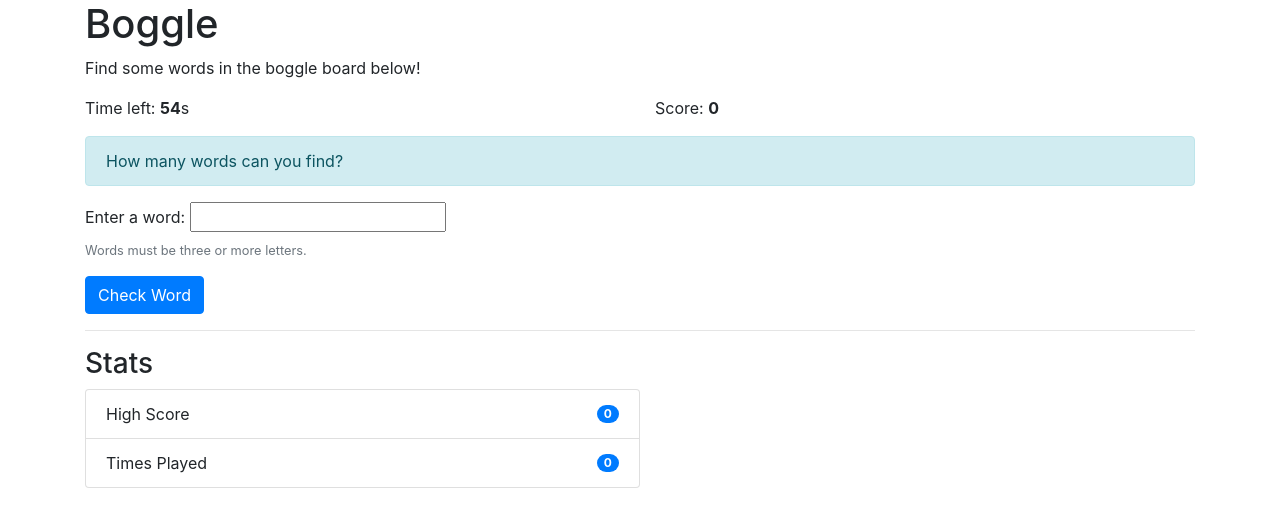
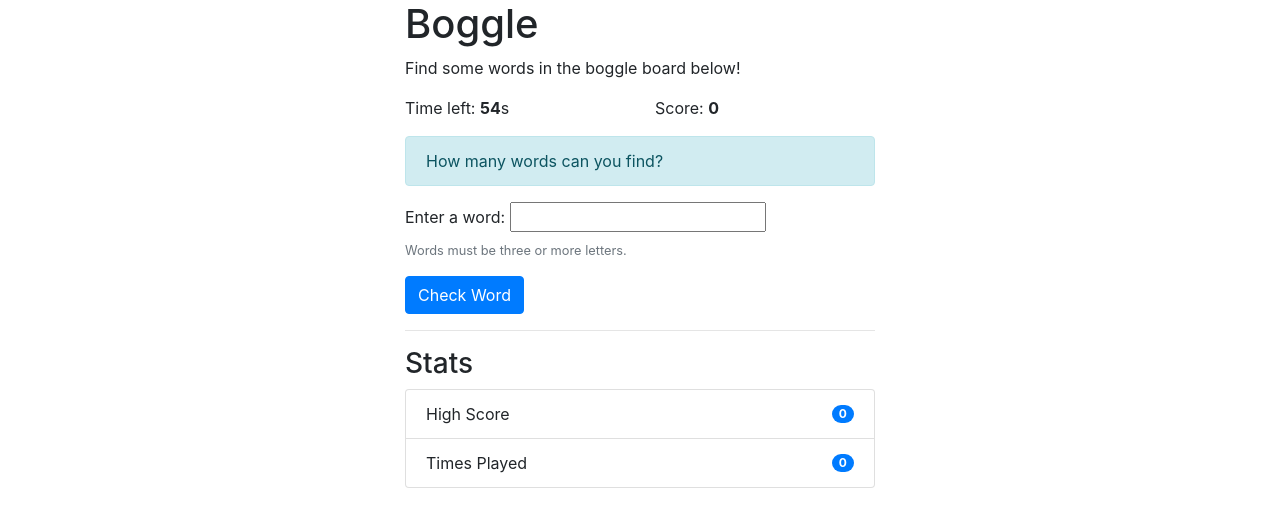
Before and after one commit to yukonnor/bootcamp-flask-boggle, a Flask app: template templates/board.html in a window 1280 px wide. Shown: the top 527 px of the page. Run offline with Flask 2, Linux system fonts and the light colour scheme; the template is opened without the code that fills it, so the values that code supplies are empty; parts of the project's set-up code (start-up, migrations or seed data) failed here and were passed over.

Commit message:
fix some styles

```diff
--- a/static/style.css
+++ b/static/style.css
@@ -1,10 +1,13 @@
+.container {
+    max-width: 500px;
+}
 table {
     border-radius: 0.75rem;
     border: 2px solid #2125290d;
 }
+
 td .letter {
     text-align: center;
-    aspect-ratio: 1 / 1;
     color: rgb(11, 0, 167);
     font-size: 1.5rem;
     background: #007bff17;
--- a/templates/board.html
+++ b/templates/board.html
@@ -8,7 +8,7 @@
     <div class="col-6">Time left: <b id="time">60</b>s</div>
     <div class="col-6">Score: <b id="score">0</b></div>
   </div>
-  <table class="table table-borderless col-sm-6">
+  <table class="table table-borderless mx-auto">
     <tbody>
             {% for row in board %}
                 <tr>
@@ -35,11 +35,11 @@
   <hr>
   <h3>Stats</h3>
   <ul id="stats" class="list-group">
-    <li class="list-group-item d-flex justify-content-between align-items-center col-md-6">
+    <li class="list-group-item d-flex justify-content-between align-items-center">
         High Score
         <span id="high-score" class="badge badge-primary badge-pill">0</span>
     </li>
-    <li class="list-group-item d-flex justify-content-between align-items-center col-md-6">
+    <li class="list-group-item d-flex justify-content-between align-items-center">
         Times Played
         <span id="times-played" class="badge badge-primary badge-pill">0</span>
     </li>
```
